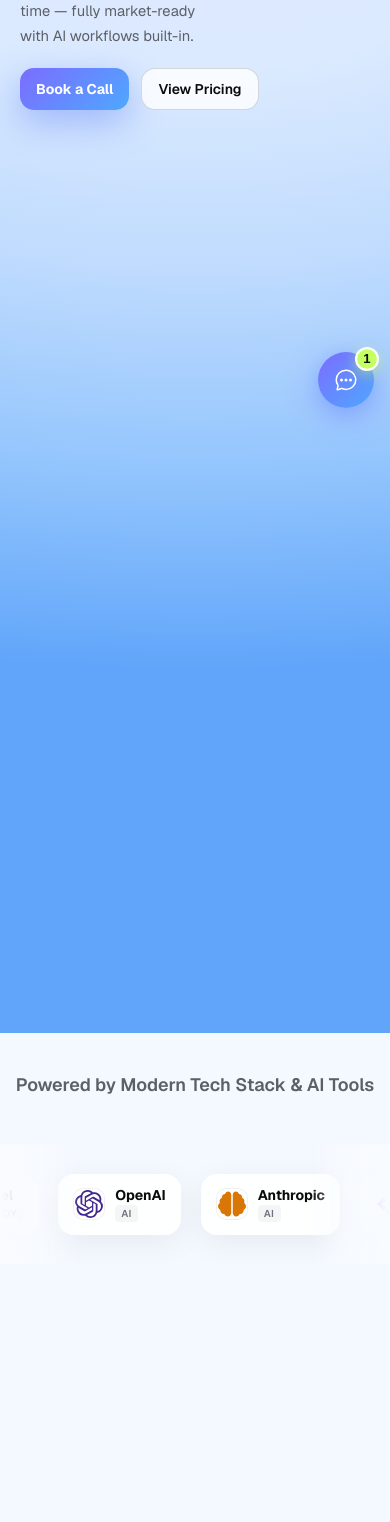
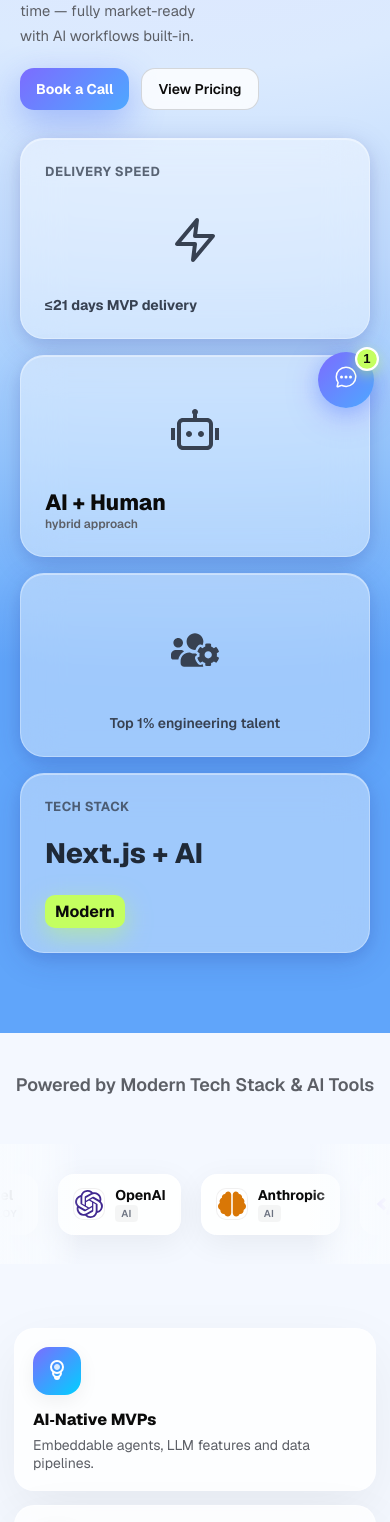
Before and after one commit to arkalal/agency-app, a Next.js app: page / in a window 390 px wide. Shown: the part 420-1942 px from the top of the page. Built offline with nearby package versions, Linux system fonts and the light colour scheme.

Commit message:
fixing UI

```diff
--- a/components/Chatbot/Chatbot.js
+++ b/components/Chatbot/Chatbot.js
@@ -191,7 +191,7 @@ export default function Chatbot() {
                 onClick={() => setIsOpen(false)}
                 aria-label="Close chat"
               >
-                <IoClose size={22} style={{ display: 'block', minWidth: '22px', minHeight: '22px' }} />
+                <IoClose />
               </button>
             </div>
 
@@ -280,7 +280,7 @@ export default function Chatbot() {
               exit={{ rotate: 90, opacity: 0 }}
               transition={{ duration: 0.2 }}
             >
-              <IoClose size={24} style={{ display: 'block', minWidth: '24px', minHeight: '24px' }} />
+              <IoClose />
             </motion.div>
           ) : (
             <motion.div
@@ -290,7 +290,7 @@ export default function Chatbot() {
               exit={{ rotate: 90, opacity: 0 }}
               transition={{ duration: 0.2 }}
             >
-              <IoChatbubbleEllipsesOutline size={24} style={{ display: 'block' }} />
+              <IoChatbubbleEllipsesOutline />
             </motion.div>
           )}
         </AnimatePresence>
--- a/components/Chatbot/Chatbot.module.scss
+++ b/components/Chatbot/Chatbot.module.scss
@@ -192,9 +192,6 @@
   height: 22px;
   display: block;
   stroke-width: 2.5;
-  opacity: 1;
-  visibility: visible;
-  pointer-events: none;
 }
 
 .closeBtn:hover {
@@ -554,17 +551,12 @@
   .closeBtn {
     width: 38px;
     height: 38px;
-    background: rgba(255, 255, 255, 0.35);
-    border: 1px solid rgba(255, 255, 255, 0.15);
+    background: rgba(255, 255, 255, 0.3);
   }
 
   .closeBtn svg {
-    width: 24px !important;
-    height: 24px !important;
-    display: block !important;
-    opacity: 1 !important;
-    visibility: visible !important;
-    color: white !important;
+    width: 24px;
+    height: 24px;
   }
 
   .inputArea {
--- a/components/Home/Hero/Hero.js
+++ b/components/Home/Hero/Hero.js
@@ -10,22 +10,12 @@ const words = ["SaaS", "MVPs", "AI Apps"];
 
 export default function Hero() {
   const [currentWordIndex, setCurrentWordIndex] = React.useState(0);
-  const [isMobile, setIsMobile] = React.useState(false);
 
   React.useEffect(() => {
     const interval = setInterval(() => {
       setCurrentWordIndex((prev) => (prev + 1) % words.length);
     }, 2000);
     return () => clearInterval(interval);
-  }, []);
-
-  React.useEffect(() => {
-    const checkMobile = () => {
-      setIsMobile(window.innerWidth <= 1000);
-    };
-    checkMobile();
-    window.addEventListener('resize', checkMobile);
-    return () => window.removeEventListener('resize', checkMobile);
   }, []);
 
   const scrollToSection = (e, sectionId) => {
@@ -79,20 +69,16 @@ export default function Hero() {
 
         <motion.div
           className={styles.cardsRow}
-          {...(!isMobile && {
-            initial: { opacity: 0, y: 40 },
-            animate: { opacity: 1, y: 0 },
-            transition: { duration: 0.8, delay: 0.6, staggerChildren: 0.1 }
-          })}
+          initial={{ opacity: 0, y: 40 }}
+          animate={{ opacity: 1, y: 0 }}
+          transition={{ duration: 0.8, delay: 0.6, staggerChildren: 0.1 }}
         >
           <motion.div
             className={`glass ${styles.card}`}
-            {...(!isMobile && {
-              initial: { opacity: 0, y: 20 },
-              animate: { opacity: 1, y: 0 },
-              transition: { duration: 0.6, delay: 0.7 },
-              whileHover: { y: -5, transition: { duration: 0.2 } }
-            })}
+            initial={{ opacity: 0, y: 20 }}
+            animate={{ opacity: 1, y: 0 }}
+            transition={{ duration: 0.6, delay: 0.7 }}
+            whileHover={{ y: -5, transition: { duration: 0.2 } }}
           >
             <div className={styles.cardMiniTitle}>Delivery Speed</div>
             <div className={styles.iconLarge}>
@@ -102,12 +88,10 @@ export default function Hero() {
           </motion.div>
           <motion.div
             className={`glass ${styles.card}`}
-            {...(!isMobile && {
-              initial: { opacity: 0, y: 20 },
-              animate: { opacity: 1, y: 0 },
-              transition: { duration: 0.6, delay: 0.8 },
-              whileHover: { y: -5, transition: { duration: 0.2 } }
-            })}
+            initial={{ opacity: 0, y: 20 }}
+            animate={{ opacity: 1, y: 0 }}
+            transition={{ duration: 0.6, delay: 0.8 }}
+            whileHover={{ y: -5, transition: { duration: 0.2 } }}
           >
             <div className={styles.iconLarge}>
               <RiRobot2Line />
@@ -118,12 +102,10 @@ export default function Hero() {
           </motion.div>
           <motion.div
             className={`glass ${styles.card}`}
-            {...(!isMobile && {
-              initial: { opacity: 0, y: 20 },
-              animate: { opacity: 1, y: 0 },
-              transition: { duration: 0.6, delay: 0.9 },
-              whileHover: { y: -5, transition: { duration: 0.2 } }
-            })}
+            initial={{ opacity: 0, y: 20 }}
+            animate={{ opacity: 1, y: 0 }}
+            transition={{ duration: 0.6, delay: 0.9 }}
+            whileHover={{ y: -5, transition: { duration: 0.2 } }}
           >
             <div className={styles.iconLarge}>
               <FaUsersCog />
@@ -132,12 +114,10 @@ export default function Hero() {
           </motion.div>
           <motion.div
             className={`glass ${styles.card}`}
-            {...(!isMobile && {
-              initial: { opacity: 0, y: 20 },
-              animate: { opacity: 1, y: 0 },
-              transition: { duration: 0.6, delay: 1.0 },
-              whileHover: { y: -5, transition: { duration: 0.2 } }
-            })}
+            initial={{ opacity: 0, y: 20 }}
+            animate={{ opacity: 1, y: 0 }}
+            transition={{ duration: 0.6, delay: 1.0 }}
+            whileHover={{ y: -5, transition: { duration: 0.2 } }}
           >
             <div className={styles.cardMiniTitle}>Tech Stack</div>
             <div className={styles.balance}>Next.js + AI</div>
--- a/components/Home/Values/Values.js
+++ b/components/Home/Values/Values.js
@@ -45,40 +45,25 @@ const items = [
 ];
 
 export default function Values({ id }){
-  const [isMobile, setIsMobile] = React.useState(false);
-
-  React.useEffect(() => {
-    const checkMobile = () => {
-      setIsMobile(window.innerWidth <= 1000);
-    };
-    checkMobile();
-    window.addEventListener('resize', checkMobile);
-    return () => window.removeEventListener('resize', checkMobile);
-  }, []);
-
   return (
     <section className={styles.wrap} id={id}>
       <div className="container">
       <motion.div
         className={styles.grid}
-        {...(!isMobile && {
-          initial: { opacity: 0, y: 60 },
-          whileInView: { opacity: 1, y: 0 },
-          viewport: { once: true, margin: "-100px" },
-          transition: { duration: 0.6, staggerChildren: 0.1 }
-        })}
+        initial={{ opacity: 0, y: 60 }}
+        whileInView={{ opacity: 1, y: 0 }}
+        viewport={{ once: true, margin: "-100px" }}
+        transition={{ duration: 0.6, staggerChildren: 0.1 }}
       >
         {items.map((v, i) => (
           <motion.div
             key={v.t}
             className={`glass ${styles.card}`}
-            {...(!isMobile && {
-              initial: { opacity: 0, y: 40 },
-              whileInView: { opacity: 1, y: 0 },
-              viewport: { once: true },
-              transition: { duration: 0.5, delay: i * 0.1 },
-              whileHover: { y: -8, transition: { duration: 0.2 } }
-            })}
+            initial={{ opacity: 0, y: 40 }}
+            whileInView={{ opacity: 1, y: 0 }}
+            viewport={{ once: true }}
+            transition={{ duration: 0.5, delay: i * 0.1 }}
+            whileHover={{ y: -8, transition: { duration: 0.2 } }}
           >
             <div className={styles.iconWrap}>
               <v.icon />
```
